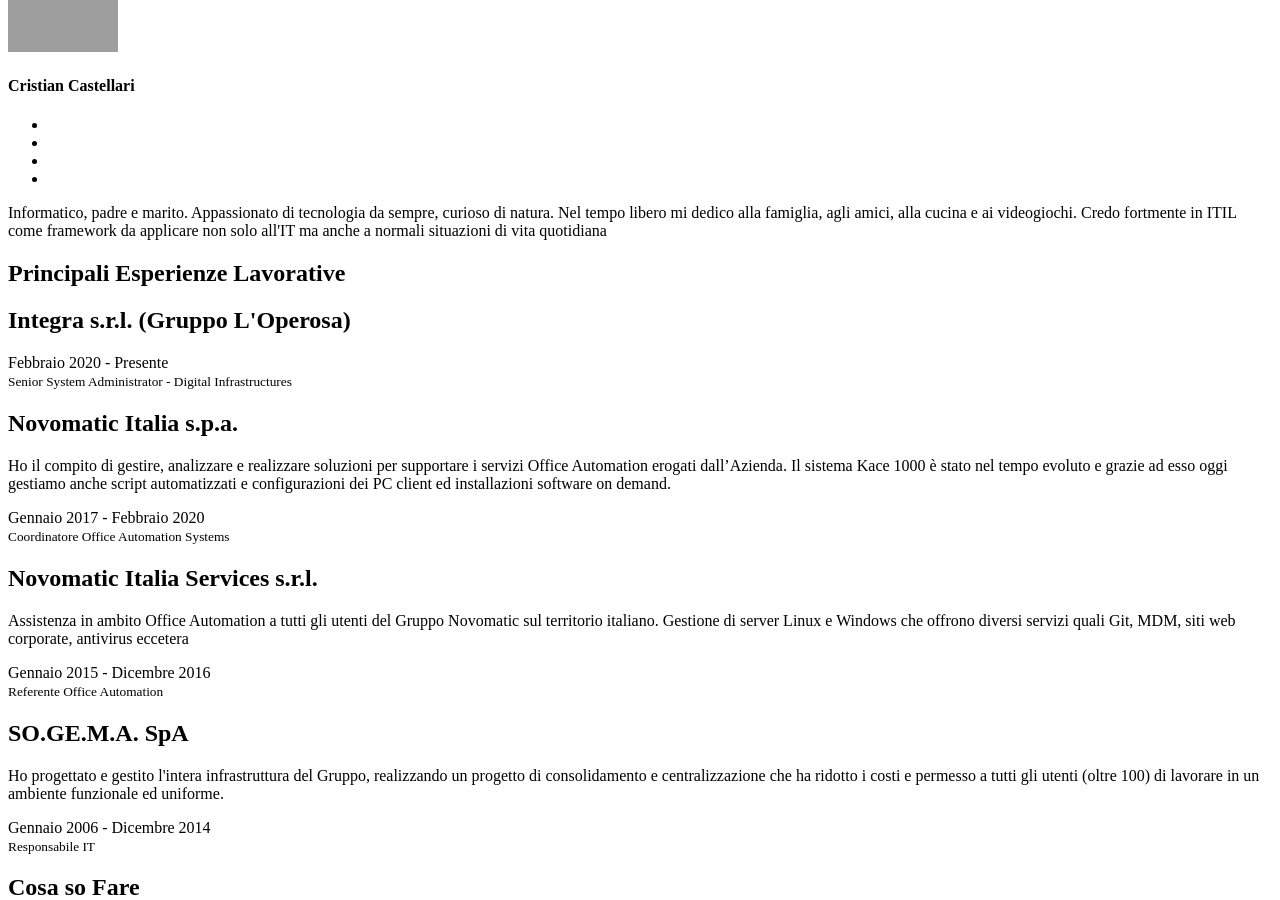
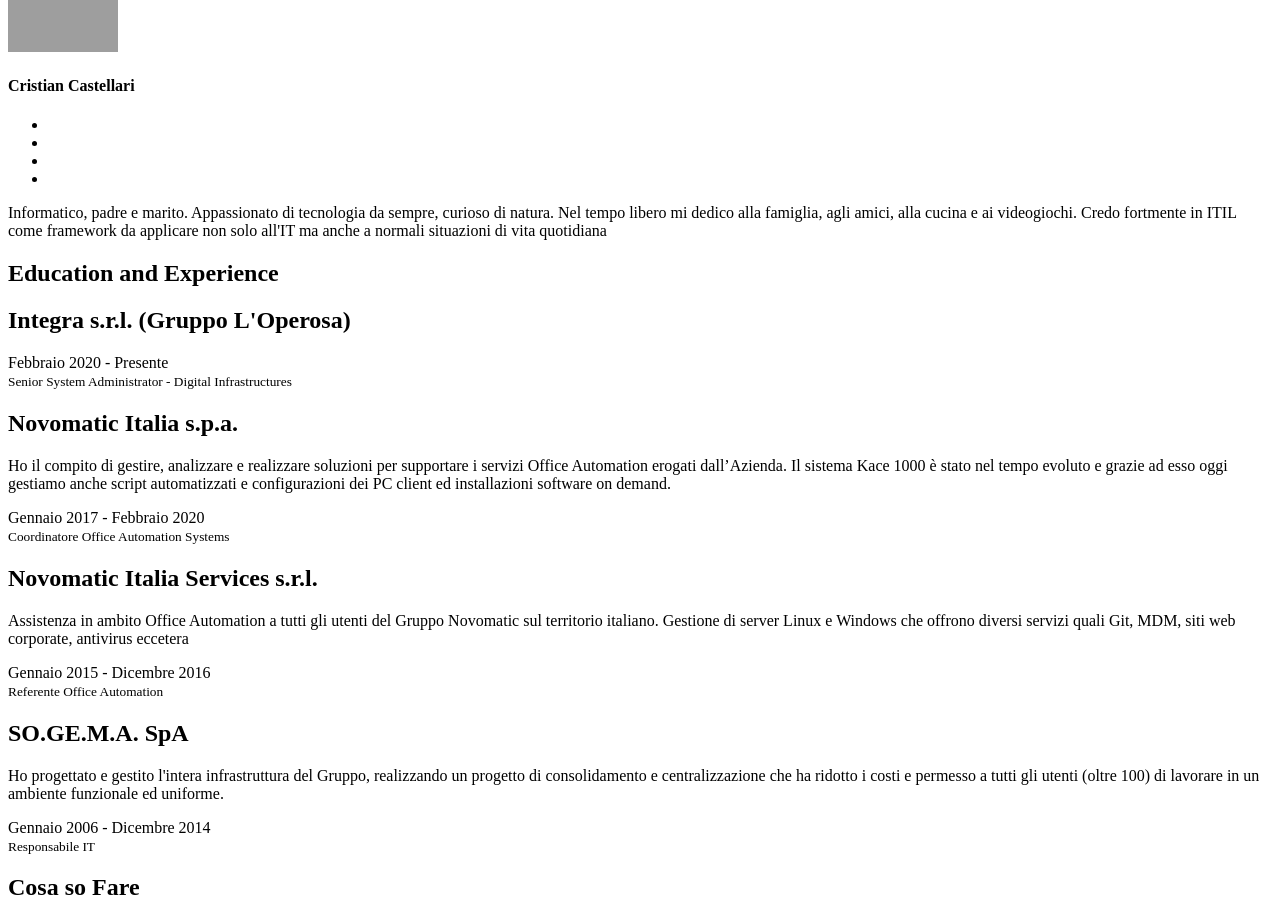
Before and after one commit to Pesra/pesra.github.io, a Jekyll site: the page built from index.html, in a window 1280 px wide and 900 px high, scrolled down 458 px. Built offline with Jekyll 4.4.1, drawn with Linux system fonts in a browser that asks for light colours; grey boxes are pictures that could not be loaded.

Commit message:
Update career.html

```diff
--- a/_includes/sections/career.html
+++ b/_includes/sections/career.html
@@ -2,7 +2,7 @@
     <div class="row">
         <div class="col-lg-12 text-center">
             <div class="navy-line"></div>
-            <h1><span data-i18n="career.my_career">Principali Esperienze Lavorative</span></h1>
+            <h1><span data-i18n="career.my_career">Education and Experience</span></h1>
         </div>
     </div>
     <div class="row features-block">
```
